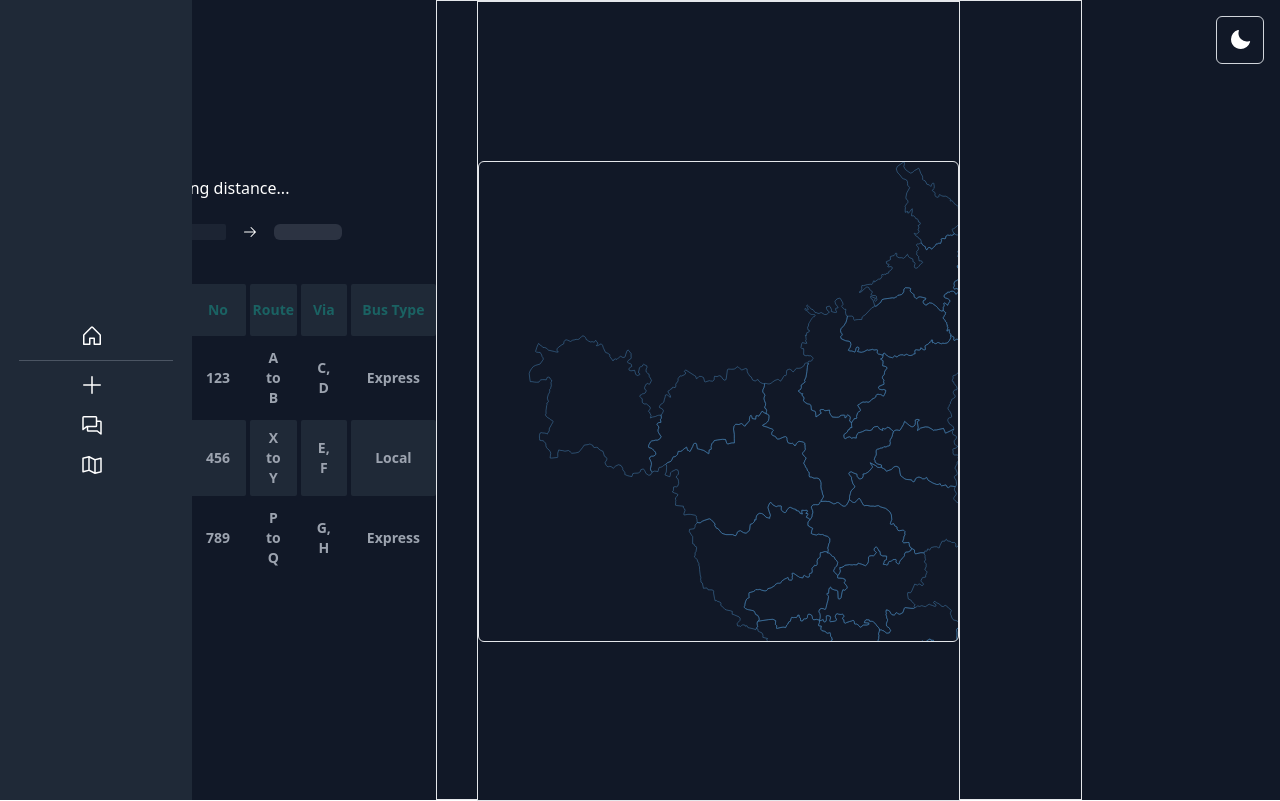
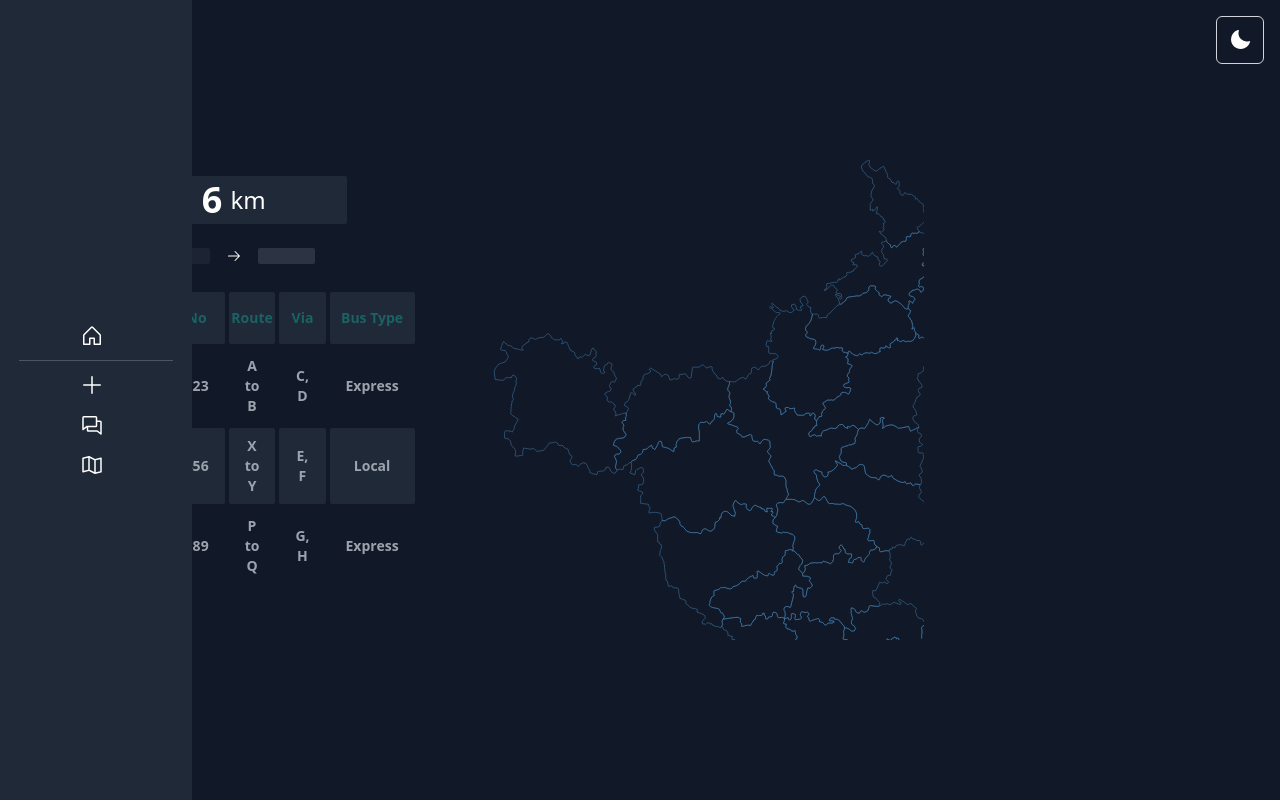
Before and after one commit to parik-shit/HR-Roadways-Map, a React (Create React App) app: page / in a window 1280 px wide. Built offline with nearby package versions, Linux system fonts and the light colour scheme.

Commit message:
updated layout

```diff
--- a/src/components/Map/BusScheduleCard.js
+++ b/src/components/Map/BusScheduleCard.js
@@ -24,7 +24,7 @@ const BusScheduleCard = ({ columns }) => {
   });
 
   return (
-    <div className="rounded p-4 mb-4">
+    <div className="rounded ">
       <table {...getTableProps()} className="w-full  border-separate border-spacing-y-1  border-spacing-x-1">
         <thead>
           {headerGroups.map(headerGroup => (
--- a/src/components/Map/Card.js
+++ b/src/components/Map/Card.js
@@ -14,7 +14,7 @@ const Card = ({ selectedDistricts }) => {
                     <div className="flex items-center mx-2">
                         <ArrowRight />
                     </div>
-                    <div className="fade-in bg-gray-500 bg-opacity-30 rounded-md p-2 mx-2 flex-grow">
+                    <div className="fade-in bg-gray-500 bg-opacity-30 rounded-sm p-2 mx-2 flex-grow">
                         <p className="text-lg font-bold text-center text-orange-400">{district2}</p>
                     </div>
                 </div>
--- a/src/components/Map/DistanceCalculator.js
+++ b/src/components/Map/DistanceCalculator.js
@@ -1,79 +1,52 @@
 import React, { useState, useEffect } from 'react';
-import axios from 'axios';
 
-function DistanceCalculator({ selectedDistricts }) {
-    const [distance, setDistance] = useState(null);
+const DistanceCalculator = ({ distance }) => {
+  const [prevDistance, setPrevDistance] = useState(0);
 
-    useEffect(() => {
-        if (selectedDistricts && selectedDistricts.length === 2) {
-            const [originDistrict, destinationDistrict] = selectedDistricts;
-            geocodeAndCalculateDistance(originDistrict, destinationDistrict);
-        }
-    }, [selectedDistricts]);
+  useEffect(() => {
+    setPrevDistance(distance);
+  }, [distance]);
 
-    const geocodeAndCalculateDistance = async (origin, destination) => {
-        const apiKey = 'YAvZ7SKcl9A8_yZceNl1q9EWQh1V-_3Ps_Sto2IMtR2VnAe2nuYpTQpRyRrzzm8bs';
-        const originCoords = await geocodeDistrict(origin, apiKey);
-        const destinationCoords = await geocodeDistrict(destination, apiKey);
+  return (
+    <div className="w-full relative">
+      <div className="w-full h-12 rounded-sm bg-gray-800 flex items-center justify-center">
+        <span className="text-white text-4xl font-bold">
+          <DistanceCounter prevDistance={prevDistance} distance={distance} />
+        </span>
+        <span className="text-white text-2xl ml-2">km</span>
+      </div>
+    </div>
+  );
+};
 
-        if (originCoords && destinationCoords) {
-            calculateDistance(originCoords, destinationCoords);
-        }
-    };
+const DistanceCounter = ({ prevDistance, distance }) => {
+  const [displayDistance, setDisplayDistance] = useState(0);
 
-    const geocodeDistrict = async (district, apiKey) => {
-        const encodedDistrict = encodeURIComponent(district);
-        const url = `https://dev.virtualearth.net/REST/v1/Locations?q=${encodedDistrict}&key=${apiKey}`;
+  useEffect(() => {
+    const animationDuration = 1000; // in milliseconds
+    const framesPerSecond = 60;
+    const increment = (distance - prevDistance) / (animationDuration / 1000 * framesPerSecond);
 
-        try {
-            const response = await axios.get(url);
-            const coordinates = response.data.resourceSets[0]?.resources[0]?.point?.coordinates;
-            if (coordinates) {
-                return `${coordinates[0]},${coordinates[1]}`;
-            } else {
-                console.error(`Failed to geocode district: ${district}`);
-                return null;
-            }
-        } catch (error) {
-            console.error('Error geocoding district:', error);
-            return null;
-        }
-    };
+    let currentDistance = prevDistance;
+    const interval = setInterval(() => {
+      currentDistance += increment;
+      setDisplayDistance(Math.round(currentDistance));
 
-    const calculateDistance = async (originCoords, destinationCoords) => {
-        const apiKey = 'YAvZ7SKcl9A8_yZceNl1q9EWQh1V-_3Ps_Sto2IMtR2VnAe2nuYpTQpRyRrzzm8bs';
-        const payload = {
-            origins: [{
-                latitude: originCoords.split(',')[0],
-                longitude: originCoords.split(',')[1]
-            }],
-            destinations: [{
-                latitude: destinationCoords.split(',')[0],
-                longitude: destinationCoords.split(',')[1]
-            }],
-            travelMode: 'driving',
-            startTime: 'now',
-            timeUnit: 'second'
-        };
+      if ((increment > 0 && currentDistance >= distance) || (increment < 0 && currentDistance <= distance)) {
+        clearInterval(interval);
+        setDisplayDistance(distance);
+      }
+    }, 1000 / framesPerSecond);
 
-        try {
-            const response = await axios.post(`https://dev.virtualearth.net/REST/v1/Routes/DistanceMatrix?key=${apiKey}`, payload);
-            const travelDistance = response.data.resourceSets[0].resources[0].results[0].travelDistance;
-            setDistance(travelDistance);
-        } catch (error) {
-            console.error('Error fetching distance:', error);
-        }
-    };
+    return () => clearInterval(interval);
+  }, [prevDistance, distance]); // Re-run effect when prevDistance or distance changes
 
-    return (
-        <div>
-            {distance !== null ? (
-                <p>Distance: {distance} miles</p>
-            ) : (
-                <p>Calculating distance...</p>
-            )}
-        </div>
-    );
-}
+  // Reset the displayDistance when distance changes
+  useEffect(() => {
+    setDisplayDistance(prevDistance);
+  }, [prevDistance, distance]);
+
+  return displayDistance;
+};
 
 export default DistanceCalculator;
--- a/src/components/Map/MapBox.js
+++ b/src/components/Map/MapBox.js
@@ -11,7 +11,7 @@ const MapBox = ({ updateSelectedDistricts }) => {
   const { darkMode } = useContext(ThemeContext);
 
   return (
-    <div className={` flex border ml-10  justify-center h-screen items-center w-3/4  ${darkMode ? 'bg-gray-900 text-white' : 'bg-gray-100 text-black'}`}>
+    <div className={` flex ml-10  justify-center h-screen items-center w-3/4  ${darkMode ? 'bg-gray-900 text-white' : 'bg-gray-100 text-black'}`}>
       <MapComponent passSelectedDistrictsToBox={passSelectedDistrictsToBox} />
     </div>
   );
--- a/src/components/Map/MapComponent.js
+++ b/src/components/Map/MapComponent.js
@@ -148,7 +148,7 @@ const MapComponent = ({ passSelectedDistrictsToBox }) => {
           {hoveredDistrict}
         </div>
       )}
-      <svg ref={svgRef} width={svgWidth} height={svgHeight} className="border w-full  rounded-md  h-full ">
+      <svg ref={svgRef} width={svgWidth} height={svgHeight} className=" w-full  rounded-md  h-full ">
         {/* Adjust width and height as needed */}
       </svg>
     </div>
--- a/src/components/Map/MapPage.jsx
+++ b/src/components/Map/MapPage.jsx
@@ -56,14 +56,14 @@ const MapPage = () => {
           {/* Stats content */}
           <div className="mt-44 mx-auto w-2/3 ">
             {/* <MapStats /> */}
-            <DistanceCalculator selectedDistricts={selectedDistricts}/>
+            <DistanceCalculator distance = {6}/>
             <Card selectedDistricts={selectedDistricts} />
             <BusScheduleCard columns={columns} />
           </div>
         </div>
 
         {/* Map section */}
-        <div className={`border w-${isSmallScreen ? 'full' : '2/4'}`}>
+        <div className={` w-${isSmallScreen ? 'full' : '2/4'}`}>
           {/* Map content */}
           <MapBox updateSelectedDistricts={updateSelectedDistricts} />
         </div>
```
